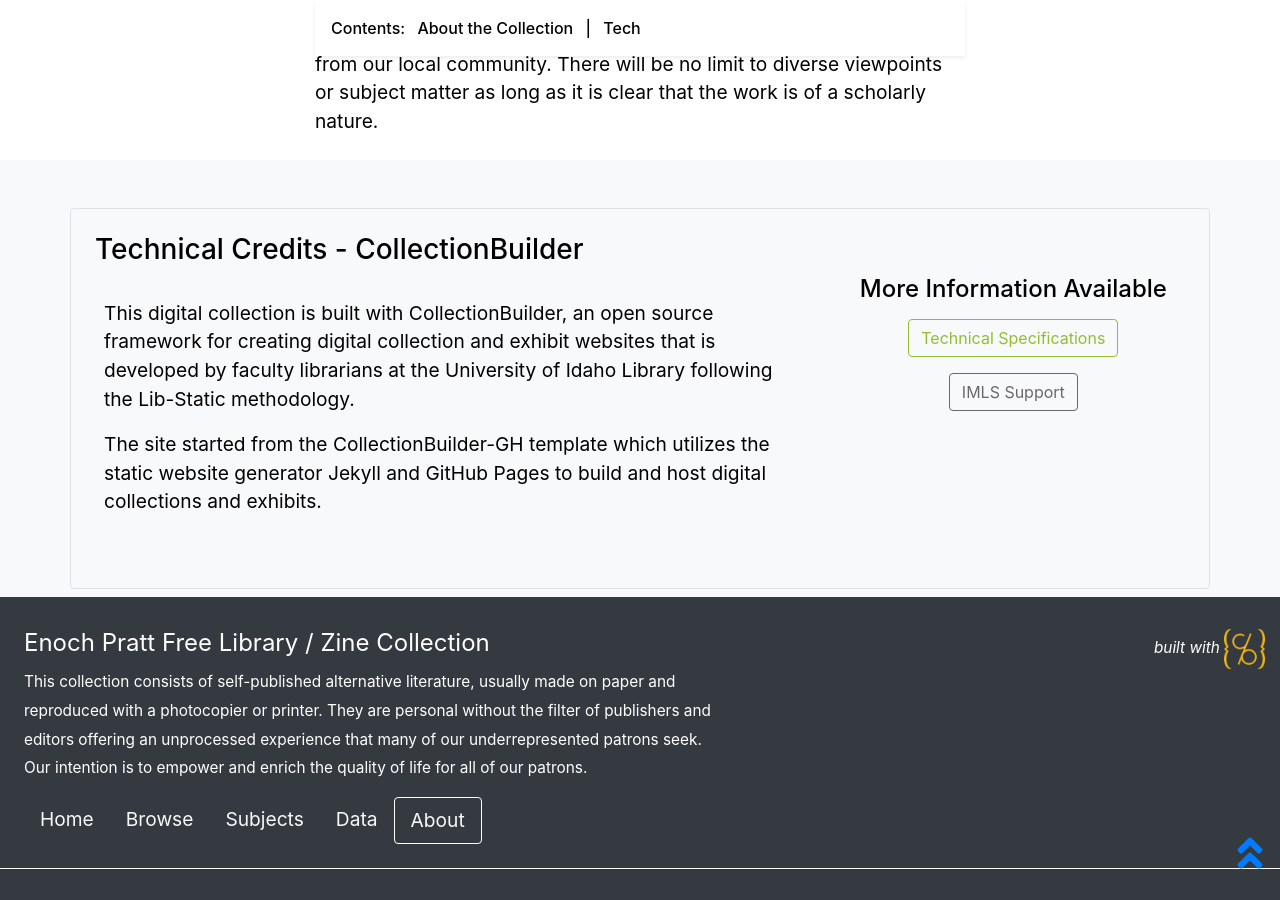
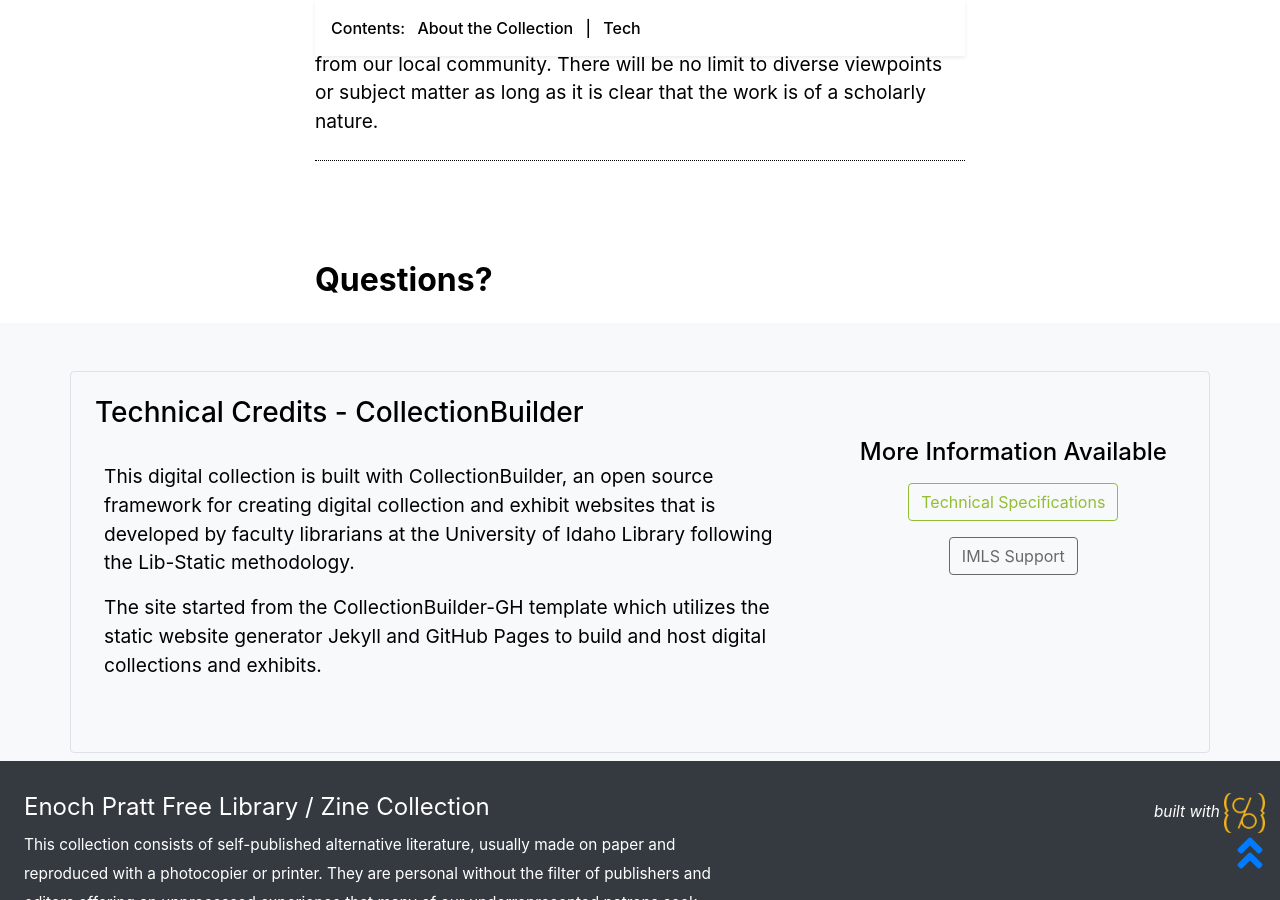
Before and after one commit to HRKerner/Collection-Builder, a Jekyll site: the page built from pages/about.md, in a window 1280 px wide and 900 px high, scrolled down 860 px. Built offline with Jekyll 4.4.1, drawn with Linux system fonts in a browser that asks for light colours.

Commit message:
Update about.md

```diff
--- a/pages/about.md
+++ b/pages/about.md
@@ -16,3 +16,5 @@ credits: true
 Welcome to our growing collection! The majority of our zines are created by people of different ethnicities, genders, classes, ages, abilities, and sexual orientations. The addition of this collection to our library has strengthened our patron's lives while supporting established collections in neighboring departments such as Young Adult and Humanities.
 
 The very heart of zines is their ability to give voice to those who are not traditionally represented in libraries, so the focus will always be to include publications from underrepresented populations and zinesters from our local community. There will be no limit to diverse viewpoints or subject matter as long as it is clear that the work is of a scholarly nature.
+
+## Questions?
```
